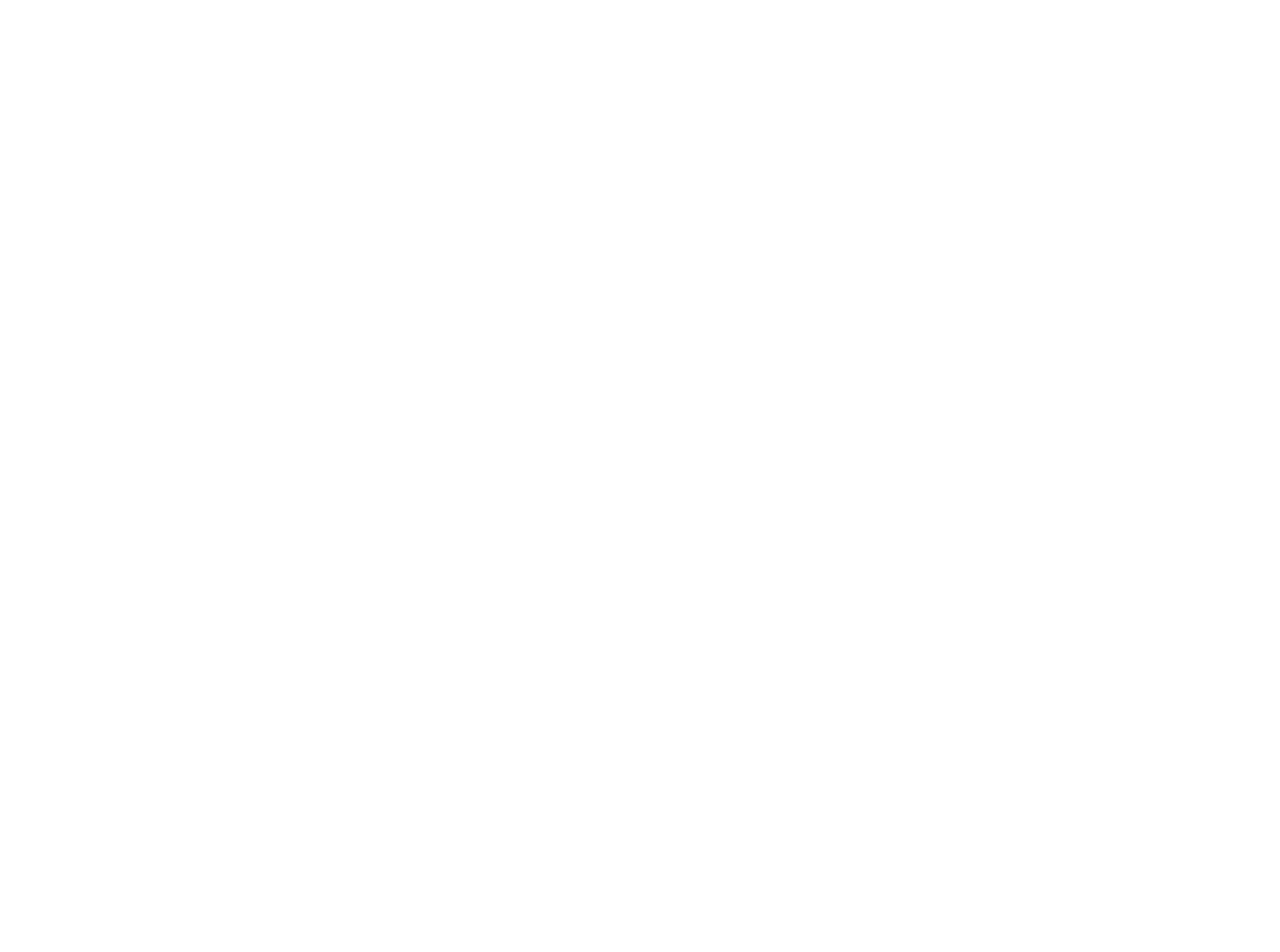
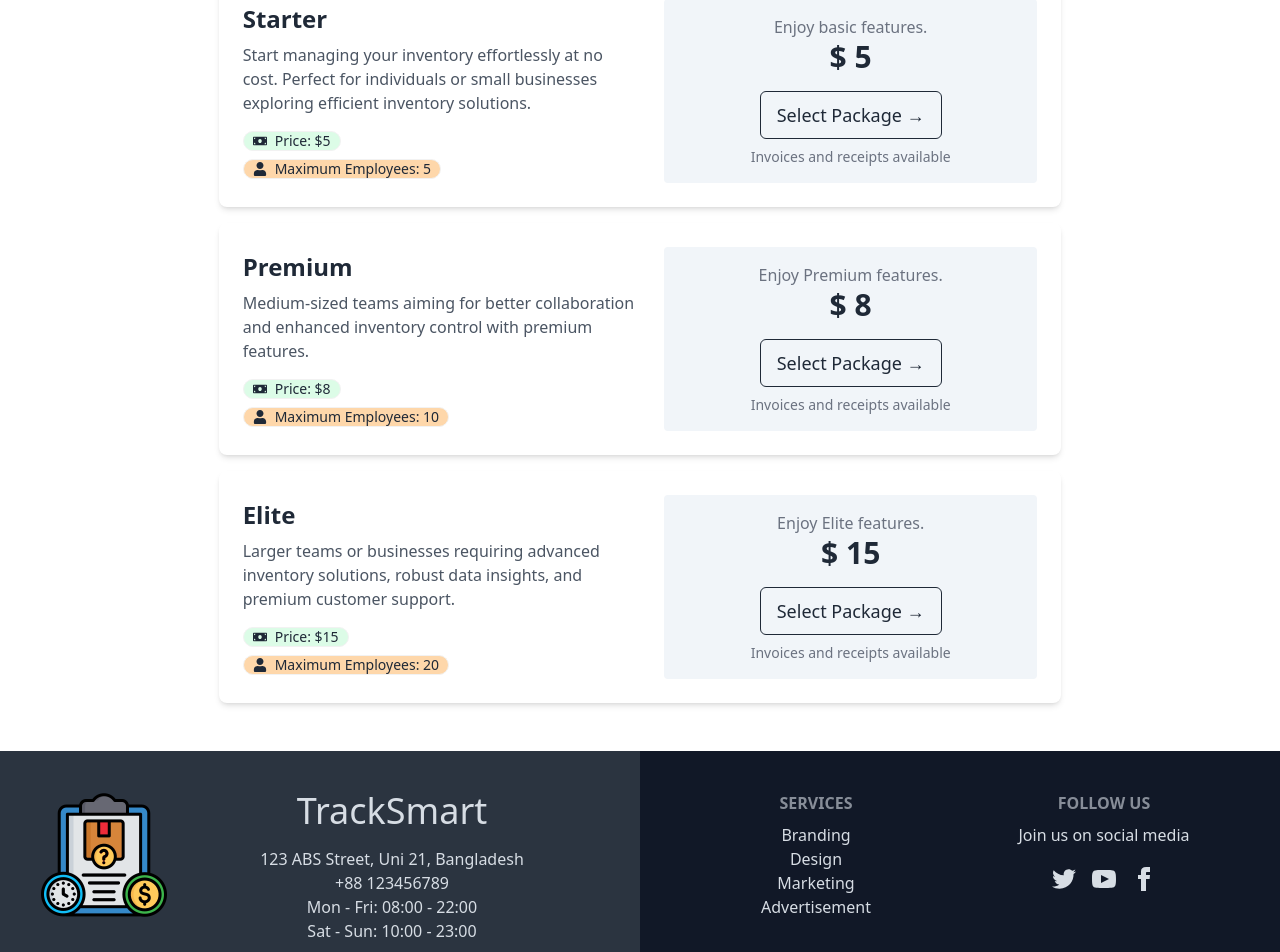
Before and after one commit to farahsamsi/TrackSmart-Client, a React (Vite) app: page / in a window 1280 px wide. Shown: the part 1112-2064 px from the top of the page. Before the commit the page ends 959 px from the top, so only its background shows below. Built offline with nearby package versions, Linux system fonts and the light colour scheme.

Commit message:
added packages section for home page

```diff
--- a/src/Layouts/Main.jsx
+++ b/src/Layouts/Main.jsx
@@ -1,5 +1,6 @@
 import { Outlet } from "react-router-dom";
 import Navbar from "../SharedComponents/Navbar";
+import Footer from "../SharedComponents/Footer";
 
 const Main = () => {
   return (
@@ -14,6 +15,7 @@
       </div>
 
       {/* footer */}
+      <Footer></Footer>
     </div>
   );
 };
--- a/src/Pages/Home/Home.jsx
+++ b/src/Pages/Home/Home.jsx
@@ -1,11 +1,13 @@
 import About from "./HomeComponents/About";
 import Banner from "./HomeComponents/Banner";
+import Packages from "./HomeComponents/Packages";
 
 const Home = () => {
   return (
     <div>
       <Banner></Banner>
       <About></About>
+      <Packages></Packages>
     </div>
   );
 };
--- a/src/Pages/Home/HomeComponents/About.jsx
+++ b/src/Pages/Home/HomeComponents/About.jsx
@@ -3,13 +3,13 @@
 
 const About = () => {
   return (
-    <div>
+    <section className="pb-12">
       <SectionTitle
         heading="Manage Your Assets with TrackSmart"
         subHeading="Discover how we make it easy to manage, upload, and share files seamlessly, ensuring security and efficiency every step of the way."
       ></SectionTitle>
       <div>
-        <div className="pb-12">
+        <div>
           <div className="container mx-auto text-center">
             <div className="grid grid-cols-1 md:grid-cols-3 gap-8 md:gap-4 lg:gap-8 px-2">
               {/* Feature 1 */}
@@ -58,7 +58,7 @@
           </div>
         </div>
       </div>
-    </div>
+    </section>
   );
 };
 
--- a/src/Pages/Home/HomeComponents/Banner.jsx
+++ b/src/Pages/Home/HomeComponents/Banner.jsx
@@ -7,7 +7,7 @@
 
 const Banner = () => {
   return (
-    <div className="min-h-[calc(100vh-900px)] ">
+    <section className="min-h-[calc(100vh-900px)] ">
       <Carousel autoPlay infiniteLoop>
         <div className="h-full">
           <div className="grid grid-cols-1 md:grid-cols-2 gap-4 py-6 lg:py-0">
@@ -61,7 +61,7 @@
           </div>
         </div>
       </Carousel>
-    </div>
+    </section>
   );
 };
 
--- /dev/null
+++ b/src/Pages/Home/HomeComponents/Packages.jsx
@@ -0,0 +1,128 @@
+import { FaMoneyBill, FaUser } from "react-icons/fa";
+import SectionTitle from "../../../SharedComponents/SectionTitle";
+
+const Packages = () => {
+  return (
+    <section className="pb-12">
+      <SectionTitle
+        heading="Choose the Perfect Package"
+        subHeading="Explore our tailored plans designed to meet your inventory management needs. Flexible, affordable, and feature-packed options for every business size!"
+      ></SectionTitle>
+
+      <div className="space-y-4 px-2">
+        {/* Starter */}
+        <div className="grid grid-cols-1 md:grid-cols-2  items-center justify-between p-6  rounded-lg shadow-md w-full lg:w-2/3 mx-auto">
+          {/* Left Section */}
+          <div className="flex-1">
+            <div className="flex items-center gap-2">
+              <h3 className="text-2xl font-bold text-gray-800">Starter</h3>
+            </div>
+            <p className="mt-2 text-gray-600">
+              Start managing your inventory effortlessly at no cost. Perfect for
+              individuals or small businesses exploring efficient inventory
+              solutions.
+            </p>
+
+            <div className="mt-4 space-y-2">
+              <p className="flex items-center gap-2 badge bg-green-100 ">
+                <FaMoneyBill /> Price: $5
+              </p>
+              <p className="flex items-center gap-2 badge  bg-orange-200">
+                <FaUser /> Maximum Employees: 5
+              </p>
+            </div>
+          </div>
+
+          {/* Right Section */}
+          <div className="flex flex-col items-center mt-6 lg:mt-0 lg:ml-6  bg-slate-100 rounded p-4 h-full">
+            <div className="text-center">
+              <p className="text-gray-500">Enjoy basic features.</p>
+              <p className="text-3xl font-extrabold text-gray-800">$ 5</p>
+            </div>
+            <button className="mt-4 btn btn-outline text-lg font-medium rounded-md transition">
+              Select Package →
+            </button>
+            <p className="mt-2 text-sm text-gray-500">
+              Invoices and receipts available
+            </p>
+          </div>
+        </div>
+        {/* Premium */}
+        <div className="grid grid-cols-1 md:grid-cols-2  items-center justify-between p-6  rounded-lg shadow-md w-full lg:w-2/3 mx-auto">
+          {/* Left Section */}
+          <div className="flex-1">
+            <div className="flex items-center gap-2">
+              <h3 className="text-2xl font-bold text-gray-800">Premium</h3>
+            </div>
+            <p className="mt-2 text-gray-600">
+              Medium-sized teams aiming for better collaboration and enhanced
+              inventory control with premium features.
+            </p>
+
+            <div className="mt-4 space-y-2">
+              <p className="flex items-center gap-2 badge bg-green-100 ">
+                <FaMoneyBill /> Price: $8
+              </p>
+              <p className="flex items-center gap-2 badge  bg-orange-200">
+                <FaUser /> Maximum Employees: 10
+              </p>
+            </div>
+          </div>
+
+          {/* Right Section */}
+          <div className="flex flex-col items-center mt-6 lg:mt-0 lg:ml-6  bg-slate-100 rounded p-4 h-full">
+            <div className="text-center">
+              <p className="text-gray-500">Enjoy Premium features.</p>
+              <p className="text-3xl font-extrabold text-gray-800">$ 8</p>
+            </div>
+            <button className="mt-4 btn btn-outline text-lg font-medium rounded-md transition">
+              Select Package →
+            </button>
+            <p className="mt-2 text-sm text-gray-500">
+              Invoices and receipts available
+            </p>
+          </div>
+        </div>
+
+        {/* Elite */}
+        <div className="grid grid-cols-1 md:grid-cols-2  items-center justify-between p-6  rounded-lg shadow-md w-full lg:w-2/3 mx-auto">
+          {/* Left Section */}
+          <div className="flex-1">
+            <div className="flex items-center gap-2">
+              <h3 className="text-2xl font-bold text-gray-800">Elite</h3>
+            </div>
+            <p className="mt-2 text-gray-600">
+              Larger teams or businesses requiring advanced inventory solutions,
+              robust data insights, and premium customer support.
+            </p>
+
+            <div className="mt-4 space-y-2">
+              <p className="flex items-center gap-2 badge bg-green-100 ">
+                <FaMoneyBill /> Price: $15
+              </p>
+              <p className="flex items-center gap-2 badge  bg-orange-200">
+                <FaUser /> Maximum Employees: 20
+              </p>
+            </div>
+          </div>
+
+          {/* Right Section */}
+          <div className="flex flex-col items-center mt-6 lg:mt-0 lg:ml-6  bg-slate-100 rounded p-4 h-full">
+            <div className="text-center">
+              <p className="text-gray-500">Enjoy Elite features.</p>
+              <p className="text-3xl font-extrabold text-gray-800">$ 15</p>
+            </div>
+            <button className="mt-4 btn btn-outline text-lg font-medium rounded-md transition">
+              Select Package →
+            </button>
+            <p className="mt-2 text-sm text-gray-500">
+              Invoices and receipts available
+            </p>
+          </div>
+        </div>
+      </div>
+    </section>
+  );
+};
+
+export default Packages;
--- /dev/null
+++ b/src/SharedComponents/Footer.jsx
@@ -0,0 +1,83 @@
+import logo from "../assets/Home page images/footerLogo.png";
+
+const Footer = () => {
+  return (
+    <section className="">
+      <footer className="grid md:grid-cols-2 justify-items-center  bg-neutral text-neutral-content text-center ">
+        <div className=" bg-neutral w-full p-10 flex flex-col lg:flex-row gap-4 ">
+          <div className="flex flex-col items-center">
+            <img src={logo} alt="" />
+          </div>
+          <div className="flex-1">
+            <h1 className="text-2xl md:text-4xl mb-4">TrackSmart</h1>
+
+            <p className="w-full">
+              123 ABS Street, Uni 21, Bangladesh <br /> +88 123456789 <br /> Mon
+              - Fri: 08:00 - 22:00 <br /> Sat - Sun: 10:00 - 23:00
+            </p>
+          </div>
+        </div>
+        <div className="bg-[#111827] w-full p-10 ">
+          <div className="grid grid-cols-1 md:grid-cols-2 gap-4 md:flex-row">
+            <div>
+              <nav className="flex flex-col">
+                <h6 className="footer-title">Services</h6>
+                <a className="link link-hover">Branding</a>
+                <a className="link link-hover">Design</a>
+                <a className="link link-hover">Marketing</a>
+                <a className="link link-hover">Advertisement</a>
+              </nav>
+            </div>
+
+            <div>
+              <h6 className="footer-title w-full text-center">Follow us</h6>
+              <p className="w-full mb-5">Join us on social media</p>
+              <div className="flex items-center justify-center text-center gap-4 w-full mx-auto">
+                <a>
+                  <svg
+                    xmlns="http://www.w3.org/2000/svg"
+                    width="24"
+                    height="24"
+                    viewBox="0 0 24 24"
+                    className="fill-current"
+                  >
+                    <path d="M24 4.557c-.883.392-1.832.656-2.828.775 1.017-.609 1.798-1.574 2.165-2.724-.951.564-2.005.974-3.127 1.195-.897-.957-2.178-1.555-3.594-1.555-3.179 0-5.515 2.966-4.797 6.045-4.091-.205-7.719-2.165-10.148-5.144-1.29 2.213-.669 5.108 1.523 6.574-.806-.026-1.566-.247-2.229-.616-.054 2.281 1.581 4.415 3.949 4.89-.693.188-1.452.232-2.224.084.626 1.956 2.444 3.379 4.6 3.419-2.07 1.623-4.678 2.348-7.29 2.04 2.179 1.397 4.768 2.212 7.548 2.212 9.142 0 14.307-7.721 13.995-14.646.962-.695 1.797-1.562 2.457-2.549z"></path>
+                  </svg>
+                </a>
+                <a>
+                  <svg
+                    xmlns="http://www.w3.org/2000/svg"
+                    width="24"
+                    height="24"
+                    viewBox="0 0 24 24"
+                    className="fill-current"
+                  >
+                    <path d="M19.615 3.184c-3.604-.246-11.631-.245-15.23 0-3.897.266-4.356 2.62-4.385 8.816.029 6.185.484 8.549 4.385 8.816 3.6.245 11.626.246 15.23 0 3.897-.266 4.356-2.62 4.385-8.816-.029-6.185-.484-8.549-4.385-8.816zm-10.615 12.816v-8l8 3.993-8 4.007z"></path>
+                  </svg>
+                </a>
+                <a>
+                  <svg
+                    xmlns="http://www.w3.org/2000/svg"
+                    width="24"
+                    height="24"
+                    viewBox="0 0 24 24"
+                    className="fill-current"
+                  >
+                    <path d="M9 8h-3v4h3v12h5v-12h3.642l.358-4h-4v-1.667c0-.955.192-1.333 1.115-1.333h2.885v-5h-3.808c-3.596 0-5.192 1.583-5.192 4.615v3.385z"></path>
+                  </svg>
+                </a>
+              </div>
+            </div>
+          </div>
+        </div>
+      </footer>
+      <footer className="footer footer-center bg-black text-white p-4">
+        <aside>
+          <p>Copyright © TrackSmart. All rights reserved</p>
+        </aside>
+      </footer>
+    </section>
+  );
+};
+
+export default Footer;
--- a/src/SharedComponents/SectionTitle.jsx
+++ b/src/SharedComponents/SectionTitle.jsx
@@ -3,7 +3,7 @@
 const SectionTitle = ({ heading, subHeading }) => {
   return (
     <div className="md:w-6/12 mx-auto text-center px-3 mb-5 md:mb-9">
-      <p className="text-xl md:text-3xl">{heading}</p>
+      <p className="text-xl md:text-3xl font-bold">{heading}</p>
       <p className="mt-2">{subHeading}</p>
     </div>
   );
```
Also changed, not shown: src/assets/Home page images/footerLogo.png (renamed from src/assets/Home page images/estimate_18188367 (1).png).
